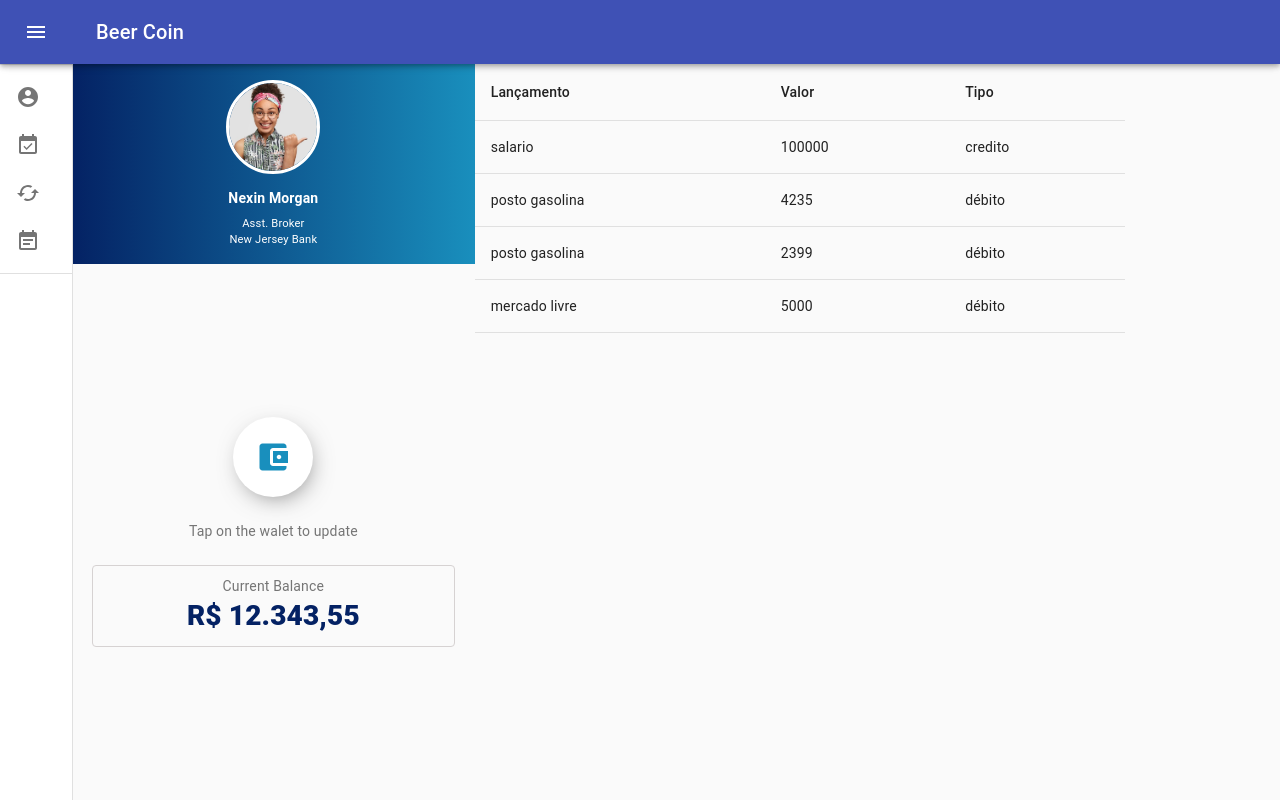
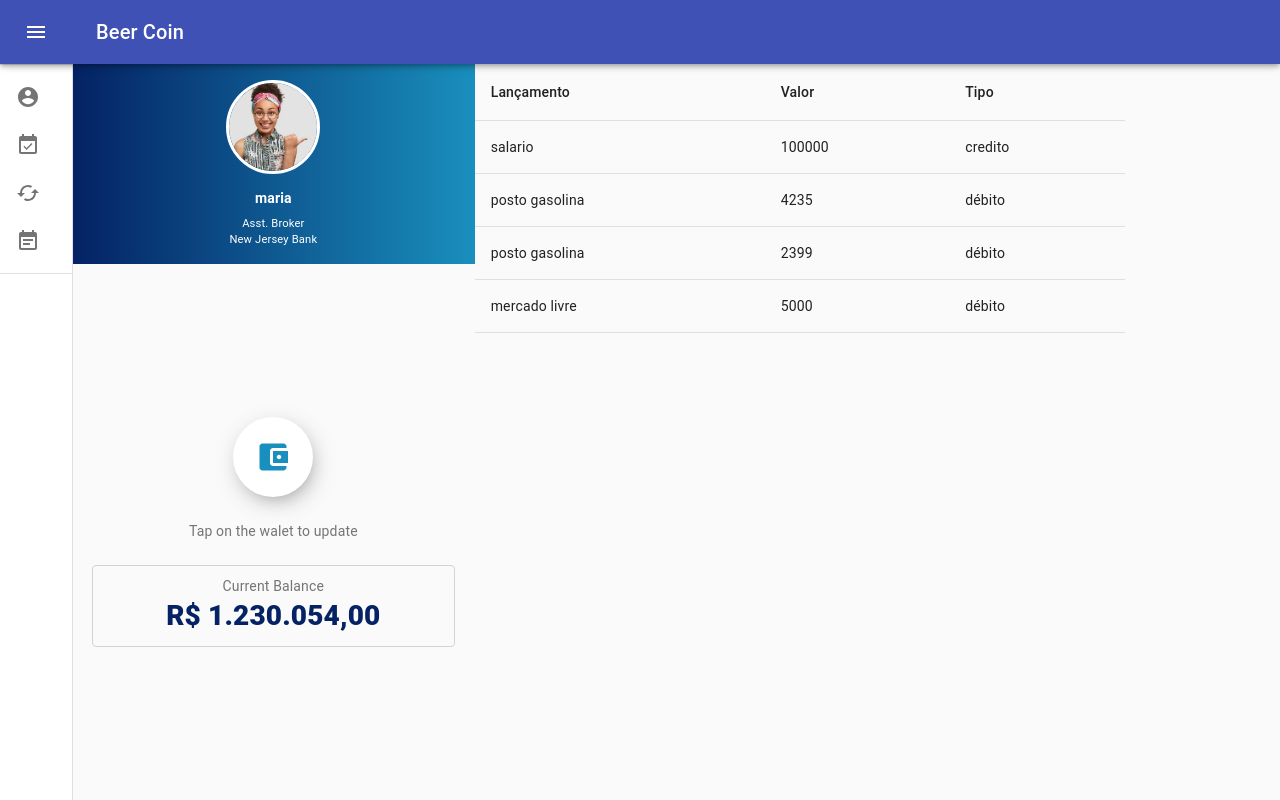
Before and after one commit to johnnyg3p/beercoins-g3, a React (Create React App) app: page / in a window 1280 px wide. Built offline with nearby package versions, Linux system fonts and the light colour scheme.

Commit message:
Add getBalance services

```diff
--- /dev/null
+++ b/public/mockapi/balance.json
@@ -0,0 +1 @@
+{ "saldo": 1230054 }
--- a/src/Interfaces/ISignIn.d.ts
+++ b/src/Interfaces/ISignIn.d.ts
@@ -4,7 +4,7 @@ interface ISignIn {
 }
 
 interface ISignInStatus {
-  id: number;
+  id: number | null;
   username: string;
   email: string;
   roles: string[];
--- a/src/interfaces/IThumb.d.ts
+++ b/src/Interfaces/IUser.d.ts
@@ -1,7 +1,11 @@
 interface IThumb {
   src?: string;
-  text: string;
+  text?: string;
   size: IThumbSizes;
 }
 
 type IThumbSizes = "small" | "medium" | "large";
+
+interface IBalance {
+  saldo: number;
+}
--- a/src/components/GetThumb/GetThumb.tsx
+++ b/src/components/GetThumb/GetThumb.tsx
@@ -2,7 +2,8 @@ import React from "react";
 import { Avatar } from "@material-ui/core";
 import "./GetThumb.scss";
 
-const getFirstLetter = (text: string): string => {
+const getFirstLetter = (text?: string): string => {
+  if (!text) return "";
   var initials = "";
   var words = text.split(" ");
   for (let index = 0; index < 2; index++) {
--- a/src/components/UserInfo/Balance/Balance.tsx
+++ b/src/components/UserInfo/Balance/Balance.tsx
@@ -1,11 +1,25 @@
-import React from "react";
+import React, { useEffect, useContext, useState } from "react";
 import IconButton from "@material-ui/core/IconButton";
 import AccountBalanceWallet from "@material-ui/icons/AccountBalanceWallet";
 import CurrentBalance from "./CurrentBalance";
 import { Avatar } from "@material-ui/core";
 import "./Balance.scss";
+import { GetBalance } from "../../../services/Balance/Balance";
+import { useAuthContext } from "../../../context/Auth";
 
 const Balance = () => {
+  const { userInfo } = useAuthContext();
+  const [balance, setBalance] = useState<number | null>(null);
+
+  useEffect(() => {
+    async function getDataFn() {
+      const resultBalance = await GetBalance(userInfo.hash);
+      const { saldo } = resultBalance;
+      setBalance(saldo);
+    }
+    getDataFn();
+  }, [balance]);
+
   return (
     <div className="balance">
       <Avatar className="balance-avatar">
@@ -14,7 +28,7 @@ const Balance = () => {
         </IconButton>
       </Avatar>
       <span className="balance-text">Tap on the walet to update</span>
-      <CurrentBalance />
+      {balance && <CurrentBalance balance={balance} />}
     </div>
   );
 };
--- a/src/components/UserInfo/Balance/CurrentBalance/CurrentBalance.tsx
+++ b/src/components/UserInfo/Balance/CurrentBalance/CurrentBalance.tsx
@@ -1,15 +1,20 @@
-import React from "react";
+import React, { memo } from "react";
 import "./CurrentBalance.scss";
+import { formatCurrency } from "../../../../utils/formaters/formaters";
 
-const CurrentBalance = () => {
+interface IBalanceProps {
+  balance: number;
+}
+
+const CurrentBalance = ({ balance }: IBalanceProps) => {
   return (
     <>
       <div className="current-balance">
         <span className="current-balance-text">Current Balance</span>
-        <span className="current-balance-currency">R$ 12.343,55</span>
+        <span className="current-balance-currency">{formatCurrency(balance)}</span>
       </div>
     </>
   );
 };
 
-export default CurrentBalance;
+export default memo(CurrentBalance);
--- a/src/components/UserInfo/Profile/Profile.tsx
+++ b/src/components/UserInfo/Profile/Profile.tsx
@@ -1,14 +1,15 @@
-import React from "react";
+import React, { useContext } from "react";
 import GetThumb from "../../GetThumb";
 import "./Profile.scss";
+import { useAuthContext } from "../../../context/Auth";
 
 const Profile = () => {
+  const { userInfo } = useAuthContext();
+  console.log("userInf => ", userInfo);
   return (
     <div className="user-profile">
-      <GetThumb src="./assets/user1.jpg" text="Nexin Morgan" size="large" />
-      <h2 className="user-profile-name">
-        Nexin <b>Morgan</b>
-      </h2>
+      <GetThumb src="./assets/user1.jpg" text={userInfo.username} size="large" />
+      <h2 className="user-profile-name">{userInfo.username}</h2>
       <span className="user-profile-position">Asst. Broker</span>
       <span className="user-profile-company">New Jersey Bank</span>
     </div>
--- a/src/context/Auth/index.tsx
+++ b/src/context/Auth/index.tsx
@@ -6,44 +6,60 @@ const signUpService = new SignUpService();
 const signInService = new SignInService();
 
 const AuthContext = createContext<IAuthContextProps>({} as IAuthContextProps);
+const initialState = {
+  userInfo: {
+    id: 71,
+    username: "maria",
+    email: "maria@gmail.com",
+    roles: ["ROLE_MODERATOR"],
+    hash: "c54caf29-184a-4706-9845-6672cbf0025d",
+    accessToken:
+      "eyJhbGciOiJIUzUxMiJ9.eyJzdWIiOiJtYXJpYSIsImlhdCI6MTYwMzMyNjE1OCwiZXhwIjoxNjAzNDEyNTU4fQ.P2-8L59AfTXm2w8XC5pi3np71HTg78NoVivXNhAIzwYHJAHdOeMhtJ66E_K-f3WSFPGUK10CqyM0Db5I0eFE_Q",
+    tokenType: "Bearer",
+  },
+};
 
 export const AuthProvider = ({ children }: any) => {
-  const [userInfo, setUserInfo] = useState<ISignInStatus>();
+  const [userInfo, setUserInfo] = useState<ISignInStatus>(initialState.userInfo);
 
   const signIn = async (login: ISignIn) => {
     const { password, username } = login;
 
-    await signInService.execute({ password, username }).then(response => {
+    await signInService
+      .execute({ password, username })
+      .then((response) => {
         const userInformation = response.data;
 
         setUserInfo(userInformation);
-      sessionStorage.setItem('userInfo', JSON.stringify(response));
-    }).catch(error => {
-      console.log('error :>> ', error);
+        sessionStorage.setItem("userInfo", JSON.stringify(response));
       })
+      .catch((error) => {
+        console.log("error :>> ", error);
+      });
   };
 
   const signUp = async (signUp: ISignUp) => {
     const { cnpj, email, nome, password, role, username } = signUp;
 
-    await signUpService.execute({ cnpj, email, nome, password, role, username }).then(response => {
+    await signUpService
+      .execute({ cnpj, email, nome, password, role, username })
+      .then((response) => {
         const userInformation = response.data;
 
         setUserInfo(userInformation);
-      sessionStorage.setItem('userInfo', JSON.stringify(response));
-    }).catch(error => {
-      console.log('error :>> ', error);
+        sessionStorage.setItem("userInfo", JSON.stringify(response));
       })
+      .catch((error) => {
+        console.log("error :>> ", error);
+      });
   };
 
   const signOut = () => {
-    sessionStorage.removeItem('userInfo');
-    setUserInfo(undefined);
-  }
+    sessionStorage.removeItem("userInfo");
+    setUserInfo(initialState.userInfo);
+  };
 
-  return (
-    <AuthContext.Provider value={{ signIn, signUp, signOut, userInfo }}>{children}</AuthContext.Provider>
-  );
+  return <AuthContext.Provider value={{ signIn, signUp, signOut, userInfo }}>{children}</AuthContext.Provider>;
 };
 
 export const useAuthContext = () => {
--- /dev/null
+++ b/src/services/Balance/Balance.tsx
@@ -0,0 +1,17 @@
+import axiosRequest from "../../config/axios";
+import Axios from "axios";
+
+// TODO use if api didn't respond
+const GetBalanceMocked = () => Axios.get("mockapi/balance.json");
+// const GetBalanceApi = (hash: string) => axiosRequest.get(`/balance/${hash}`);
+
+export const GetBalance = (hash: string) => {
+  return new Promise<IBalance>((resolve, reject) => {
+    GetBalanceMocked()
+      // GetBalanceApi(hash)
+      .then((response) => {
+        return resolve(response.data);
+      })
+      .catch((error) => reject(error));
+  });
+};
--- /dev/null
+++ b/src/utils/formaters/formaters.ts
@@ -0,0 +1,3 @@
+export const formatCurrency = (currency: number): string => {
+  return currency.toLocaleString("pt-BR", { style: "currency", currency: "BRL" });
+};
```
Also changed, not shown: src/Interfaces/IAuthContextProps.ts (+4 -4 lines), src/components/UserInfo/Profile/Profile.json (added, +11 -0 lines). Lines whose indentation alone changed are shown as unchanged.
